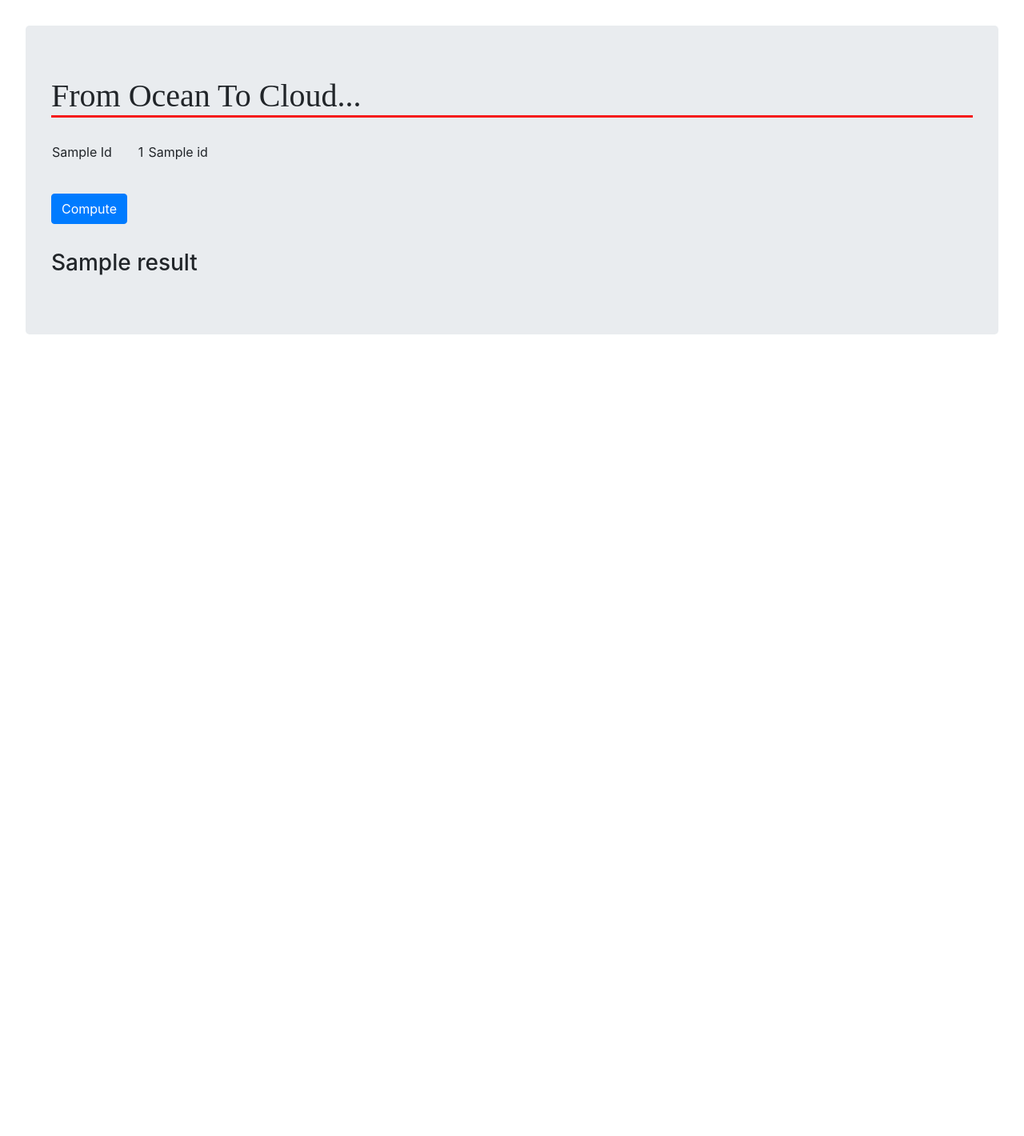
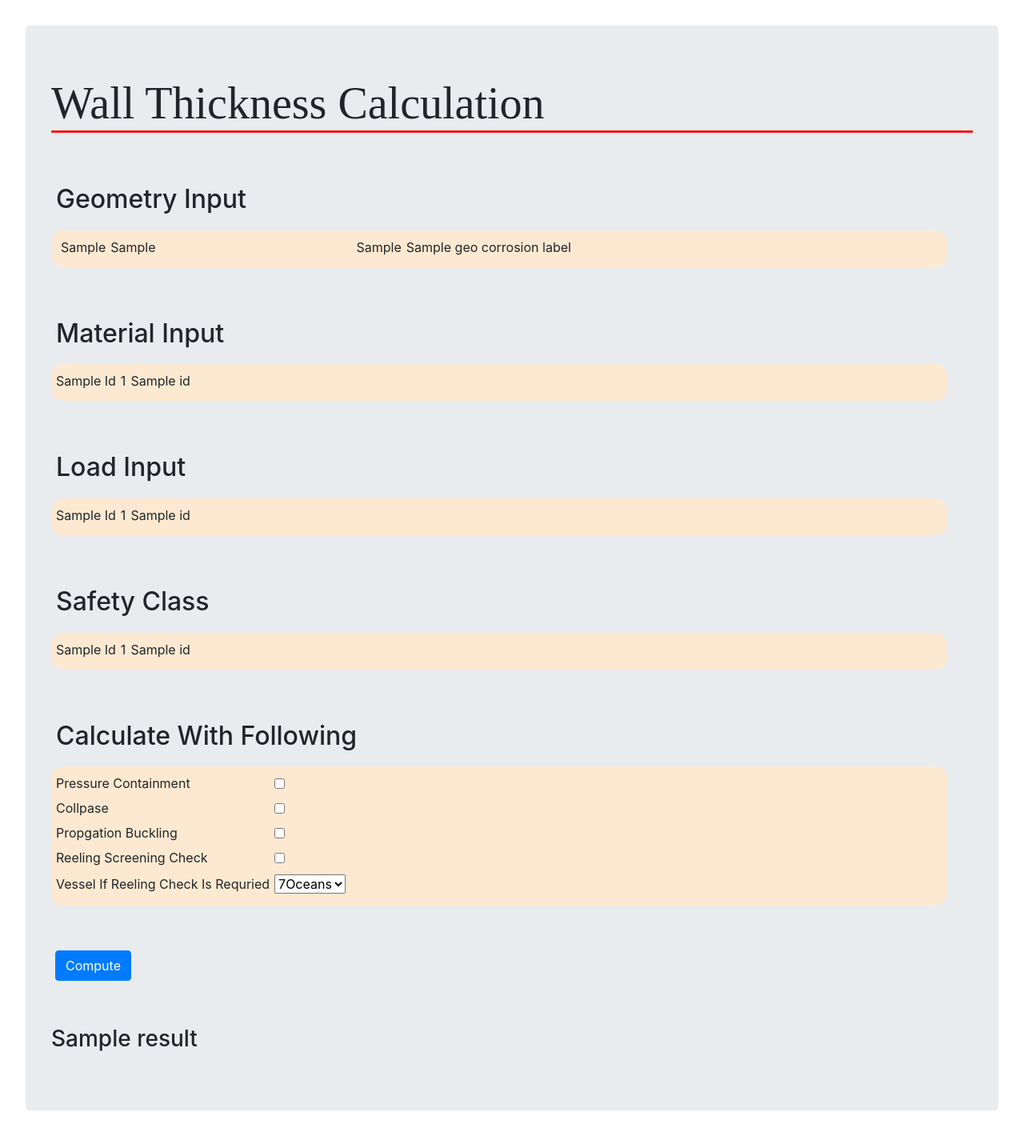
Before and after one commit to luyuqing/ocean_to_cloud, a Flask app: template templates/view.html in a window 1280 px wide. Shown: the whole page at 80% size. Before the commit the page ends 418 px from the top, so only its background shows below. Run offline with Flask 2, Linux system fonts and the light colour scheme; the template is opened without the code that fills it: values that come from a table or form of the project are taken from there, most other values are stand-ins (such as "Sample title", 1, 10 or a date in 2020); some libraries are stand-ins or nearby versions.

Commit message:
made a front end

```diff
--- a/application.py
+++ b/application.py
@@ -1,42 +1,75 @@
 from flask import Flask, render_template, request
-from model import InputForm
+
+from prepare import zip_form
 from compute import compute
+from model import GeometryInput, MaterialInput, \
+                  LoadInput, SafetyClass, CalWith
 
-def zip_form(form):
-    list_1 = []
-    list_2 = []
-    table_list = []
-    for field in form:
-        table_list.append(field)
-    for i, v in enumerate(table_list):
-        print(i, v)
-        if i % 2 == 0:
-            list_1.append(v)
-        else:
-            list_2.append(v)
-    if len(list_1) == len(list_2):
-        return list(zip(list_1, list_2))
-    final = list(zip(list_1, list_2))
-    final.append((list_1[-1], ))
-    return final
 
 application = Flask(__name__)
+
+
+@application.context_processor
+def utility_processor():
+    def convert_name(name):
+        new = ' '.join(name.split('_')).title()
+        return new
+    return dict(convert_name=convert_name)
+
+
 @application.route('/', methods=['GET', 'POST'])
 def index():
-    form = InputForm(request.form)
-    final = zip_form(form)
-    result = ''
-    if request.method == 'POST' and form.validate():
-        total_length = form.total_length.data
-        single_length = form.single_length.data
-        welding_coverage = form.welding_coverage.data
-        default_spacing = form.default_spacing.data
-        c = form.checked.data
-        print(c)
+    geo = GeometryInput(request.form)
+    geo_fields = list(geo)
+    geo_diameter_name = geo_fields[0].name
+    geo_diameter_field = geo_fields[0]
+    geo_diameter_unit = geo_fields[1]
+    geo_corrosion_name = geo_fields[2].name
+    geo_corrosion_field = geo_fields[2]
+    geo_corrosion_label = geo_fields[2].label
 
-        result = compute(total_length, single_length, welding_coverage, default_spacing)
+    material = MaterialInput(request.form)
+    material_fields = zip_form(material)
 
-    return render_template("view.html", final=final, result=result)
+    load = LoadInput(request.form)
+    load_fields = zip_form(load)
+
+    safety = SafetyClass(request.form)
+    safety_fields = zip_form(safety)
+
+    cal_with_fields = CalWith(request.form)
+
+
+
+
+    return render_template("view.html",
+                           geo_diameter_name=geo_diameter_name,
+                           geo_diameter_field=geo_diameter_field,
+                           geo_diameter_unit=geo_diameter_unit,
+                           geo_corrosion_name=geo_corrosion_name,
+                           geo_corrosion_field=geo_corrosion_field,
+                           geo_corrosion_label=geo_corrosion_label,
+                           material_fields=material_fields,
+                           load_fields=load_fields,
+                           safety_fields=safety_fields,
+                           cal_with_fields=cal_with_fields)
+
+
+
+
+    # final = zip_form(form)
+    # result = ''
+    # if request.method == 'POST' and form.validate():
+    #     total_length = form.total_length.data
+    #     single_length = form.single_length.data
+    #     welding_coverage = form.welding_coverage.data
+    #     default_spacing = form.default_spacing.data
+    #     c = form.checked.data
+    #     print(c)
+
+    #     result = compute(total_length, single_length, welding_coverage, default_spacing)
+
+    # return render_template("view.html", final=final, result=result)
 
 if __name__ == '__main__':
     application.run(debug=True)
--- a/static/style.css
+++ b/static/style.css
@@ -1,15 +1,29 @@
-body            { margin: 2em 2em 2em 2em; }
+body            { margin: 2em; }
 
-h1              { font-family: serif;
+h1              { font-size: 3.5em;
+                  font-family: serif;
                   border-bottom: 3px solid rgb(245, 27, 27); }
 
-table           { margin-top: 2em; }
+h2              { margin-top: 2em;
+                  margin-left: 6px;
+                  margin-bottom: 0.6em; }
 
-p               { margin-top: 2em; }
+p               { margin-top: 3.5em;
+                  margin-left: 5px; }
 
 td              { padding-right: 5px;
                   padding-bottom: 10px; }
 
-.field_name     { padding-right: 2em; }
+.form           { background-color: rgb(253, 233, 209);
+                  border-radius: 15px;
+                  width: 70em;
+                  padding: 5px;
+                  padding-top: 10px; }
 
-.spacing        { padding-right: 250px; }
+.geo_space      { padding-left: 15em; }
+
+.material_space { padding-left: 15em; }
+
+.load_space     { padding-left: 4.5em; }
+
+.safety_space   { padding-left: 24em; }
--- a/templates/view.html
+++ b/templates/view.html
@@ -3,30 +3,106 @@
         <meta charset="utf-8">
         <link rel="stylesheet" href="https://stackpath.bootstrapcdn.com/bootstrap/4.1.1/css/bootstrap.min.css" integrity="sha384-WskhaSGFgHYWDcbwN70/dfYBj47jz9qbsMId/iRN3ewGhXQFZCSftd1LZCfmhktB" crossorigin="anonymous">
         <link rel="stylesheet" type="text/css" href="static/style.css">
-        <title>Hello World</title>
+        <title>Wall Thickness Calculation</title>
     </head>
     <body>
         <div class=Jumbotron>
-        <h1>From Ocean To Cloud...</h1>
+        <h1>Wall Thickness Calculation</h1>
         <form method=post action="">
+            <h2>Geometry Input</h2>
+            <div class=form>
             <table>
-                  {% for t in final %}
-                    <tr>
-                    {% if t |length  == 2 %}
-                        <td class=field_name>{{ ' '.join(t[0].name.split('_')).title() }}</td>
-                        <td>{{ t[0] }}</td>
-                        <td class=spacing>{{ t[0].label }}</td>
-                        <td class=field_name>{{ ' '.join(t[1].name.split('_')).title() }}</td>
-                        <td>{{ t[1] }}</td>
-                        <td class=spacing>{{ t[1].label }}</td>
+                  <tr>
+                      <td>{{ convert_name(geo_diameter_name) }}</td>
+                      <td>{{ geo_diameter_field }}</td>
+                      <td>{{ geo_diameter_unit }}</td>
+                      <td class=geo_space>{{ convert_name(geo_corrosion_name) }}</td>
+                      <td>{{ geo_corrosion_field }}</td>
+                      <td>{{ geo_corrosion_label }}</td>
+                  </tr>
+            </table>
+            </div>
+            <h2>Material Input</h2>
+            <div class=form>
+            <table>
+                {% for tuple_f in material_fields %}
+                    {% if tuple_f | length == 2 %}
+                        <tr>
+                            <td>{{ convert_name(tuple_f[0].name) }}</td>
+                            <td>{{ tuple_f[0] }}</td>
+                            <td>{{ tuple_f[0].label }}</td>
+                            <td class=material_space>{{ convert_name(tuple_f[1].name) }}</td>
+                            <td>{{ tuple_f[1] }}</td>
+                            <td>{{ tuple_f[1].label }}</td>
+                        </tr>
                     {% else %}
-                        <td class=field_name>{{ ' '.join(t[0].name.split('_')).title() }}</td>
-                        <td>{{ t[0] }}</td>
-                        <td class=spacing>{{ t[0].label }}</td>
+                        <tr>
+                            <td>{{ convert_name(tuple_f[0].name) }}</td>
+                            <td>{{ tuple_f[0] }}</td>
+                            <td>{{ tuple_f[0].label }}</td>
+                        </tr>
                     {% endif %}
-                    </tr>
-                  {% endfor %}
+                {% endfor %}
             </table>
+            </div>
+            <h2>Load Input</h2>
+            <div class=form>
+            <table>
+                    {% for tuple_f in load_fields %}
+                        {% if tuple_f | length == 2 %}
+                            <tr>
+                                <td>{{ convert_name(tuple_f[0].name) }}</td>
+                                <td>{{ tuple_f[0] }}</td>
+                                <td>{{ tuple_f[0].label }}</td>
+                                <td class=load_space>{{ convert_name(tuple_f[1].name) }}</td>
+                                <td>{{ tuple_f[1] }}</td>
+                                <td>{{ tuple_f[1].label }}</td>
+                            </tr>
+                        {% else %}
+                            <tr>
+                                <td>{{ convert_name(tuple_f[0].name) }}</td>
+                                <td>{{ tuple_f[0] }}</td>
+                                <td>{{ tuple_f[0].label }}</td>
+                            </tr>
+                        {% endif %}
+                    {% endfor %}
+                </table>
+                </div>
+                <h2>Safety Class</h2>
+                <div class=form>
+                <table>
+                    {% for tuple_f in safety_fields %}
+                        {% if tuple_f | length == 2 %}
+                            <tr>
+                                <td>{{ convert_name(tuple_f[0].name) }}</td>
+                                <td>{{ tuple_f[0] }}</td>
+                                <td>{{ tuple_f[0].label }}</td>
+                                <td class=safety_space>{{ convert_name(tuple_f[1].name) }}</td>
+                                <td>{{ tuple_f[1] }}</td>
+                                <td>{{ tuple_f[1].label }}</td>
+                            </tr>
+                        {% else %}
+                            <tr>
+                                <td>{{ convert_name(tuple_f[0].name) }}</td>
+                                <td>{{ tuple_f[0] }}</td>
+                                <td>{{ tuple_f[0].label }}</td>
+                            </tr>
+                        {% endif %}
+                    {% endfor %}
+                </table>
+                </div>
+                <h2>Calculate With Following</h2>
+                <div class=form>
+                <table>
+                    {% for field in cal_with_fields %}
+                        <tr>
+                            <td>{{ convert_name(field.name) }}</td>
+                            <td>{{ field }}</td>
+                            <td>{{ field.label }}</td>
+                        </tr>
+                    {% endfor %}
+                </table>
+                </div>
             <p><input type=submit value=Compute class="btn btn-primary"></form></p>
             <h3>{{ result }}</h3>
         </div>
```
Also changed, not shown: model.py (+64 -11 lines), prepare.py (added, +17 -0 lines), 1 other file.
